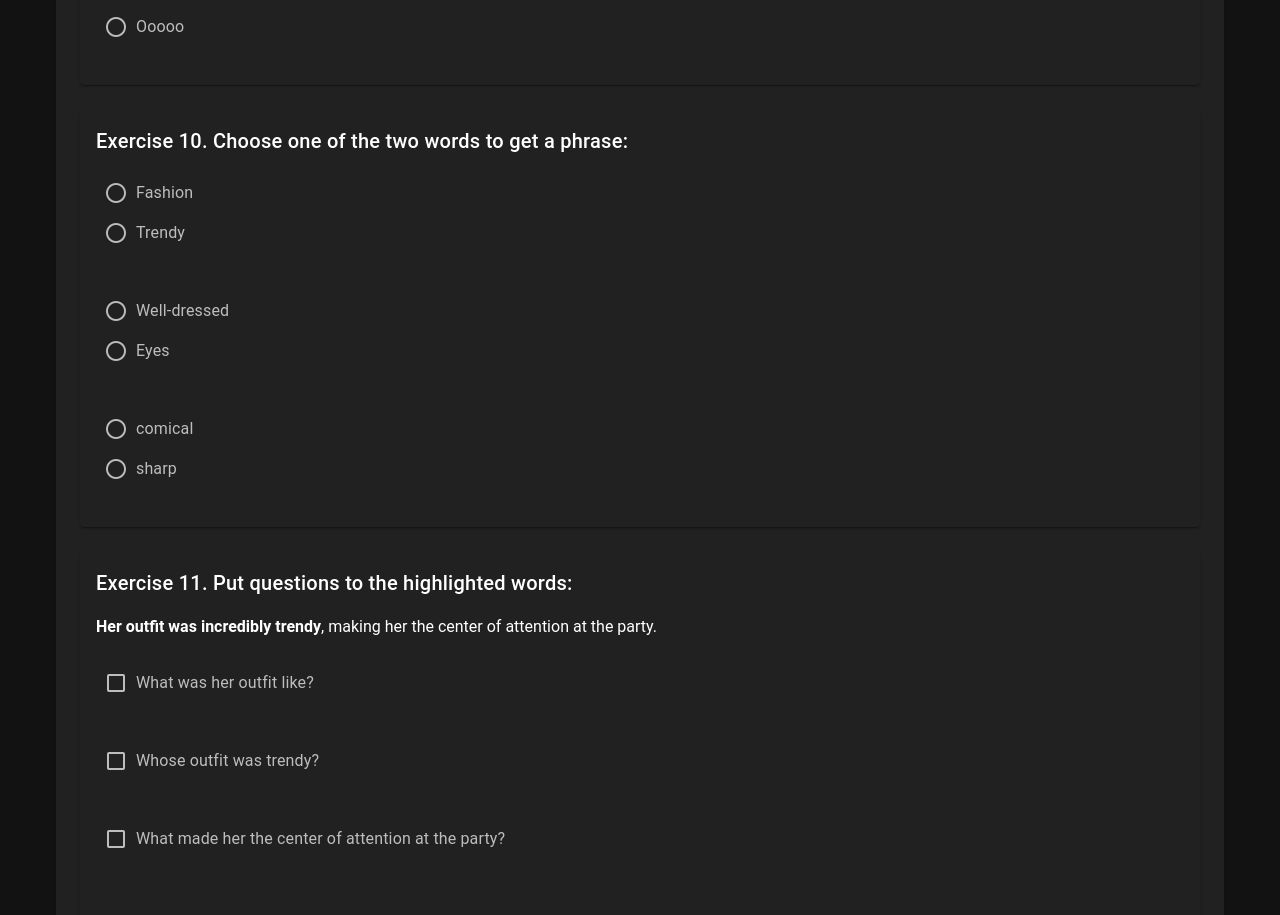
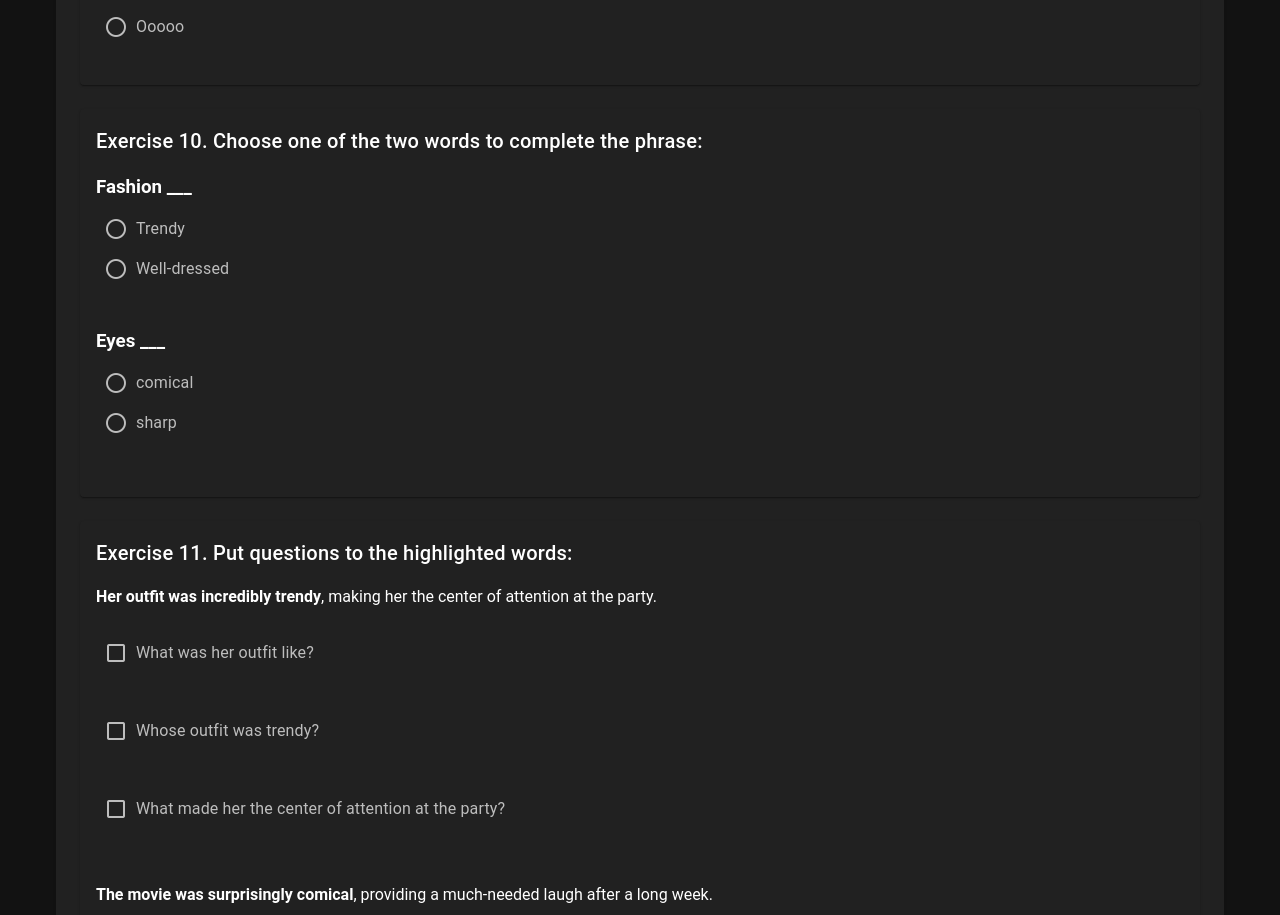
Before and after one commit to Svencap/Project-X, a Vue app: page / in a window 1280 px wide. Shown: the part 4380-5295 px from the top of the page. Built offline with nearby package versions, Linux system fonts and the light colour scheme.

Commit message:
fix ex10

```diff
--- a/src/components/TestComponent.vue
+++ b/src/components/TestComponent.vue
@@ -142,21 +142,19 @@
 
         <!-- Exercise 10 -->
         <v-card outlined class="mb-6 pa-4">
-          <h2 class="text-h6 mb-4">Exercise 10. Choose one of the two words to get a phrase:</h2>
+          <h2 class="text-h6 mb-4">Exercise 10. Choose one of the two words to complete the phrase:</h2>
+
           <div class="mb-4">
+            <h3 class="subtitle-1 mb-2">Fashion ___</h3>
             <v-radio-group v-model="answers.ex10_1">
-              <v-radio label="Fashion" value="a"></v-radio>
-              <v-radio label="Trendy" value="b"></v-radio>
+              <v-radio label="Trendy" value="a"></v-radio>
+              <v-radio label="Well-dressed" value="b"></v-radio>
             </v-radio-group>
           </div>
+
           <div class="mb-4">
+            <h3 class="subtitle-1 mb-2">Eyes ___</h3>
             <v-radio-group v-model="answers.ex10_2">
-              <v-radio label="Well-dressed" value="a"></v-radio>
-              <v-radio label="Eyes" value="b"></v-radio>
-            </v-radio-group>
-          </div>
-          <div>
-            <v-radio-group v-model="answers.ex10_3">
               <v-radio label="comical" value="a"></v-radio>
               <v-radio label="sharp" value="b"></v-radio>
             </v-radio-group>
@@ -229,7 +227,6 @@
           ex9: null,
           ex10_1: null,
           ex10_2: null,
-          ex10_3: null,
           ex11_1: [],
           ex11_2: []
         },
@@ -280,9 +277,8 @@
           ex8_4: 'dedicated',
           ex8_5: 'Creative',
           ex9: 'c', // ooOoo
-          ex10_1: 'a', // Fashion
-          ex10_2: 'a', // Well-dressed
-          ex10_3: 'a', // comical
+          ex10_1: 'a', // Fashion Trendy
+          ex10_2: 'b',  // Eyes sharp
           ex11_1: ['a', 'b'],
           ex11_2: ['a', 'b']
         },
@@ -351,8 +347,7 @@
           this.answers.ex9 === this.correctAnswers.ex9,
           // Exercise 10
           this.answers.ex10_1 === this.correctAnswers.ex10_1 &&
-          this.answers.ex10_2 === this.correctAnswers.ex10_2 &&
-          this.answers.ex10_3 === this.correctAnswers.ex10_3,
+          this.answers.ex10_2 === this.correctAnswers.ex10_2,
           // Exercise 11
           JSON.stringify([...this.answers.ex11_1].sort()) === JSON.stringify(this.correctAnswers.ex11_1.sort()) &&
           JSON.stringify([...this.answers.ex11_2].sort()) === JSON.stringify(this.correctAnswers.ex11_2.sort())
```
